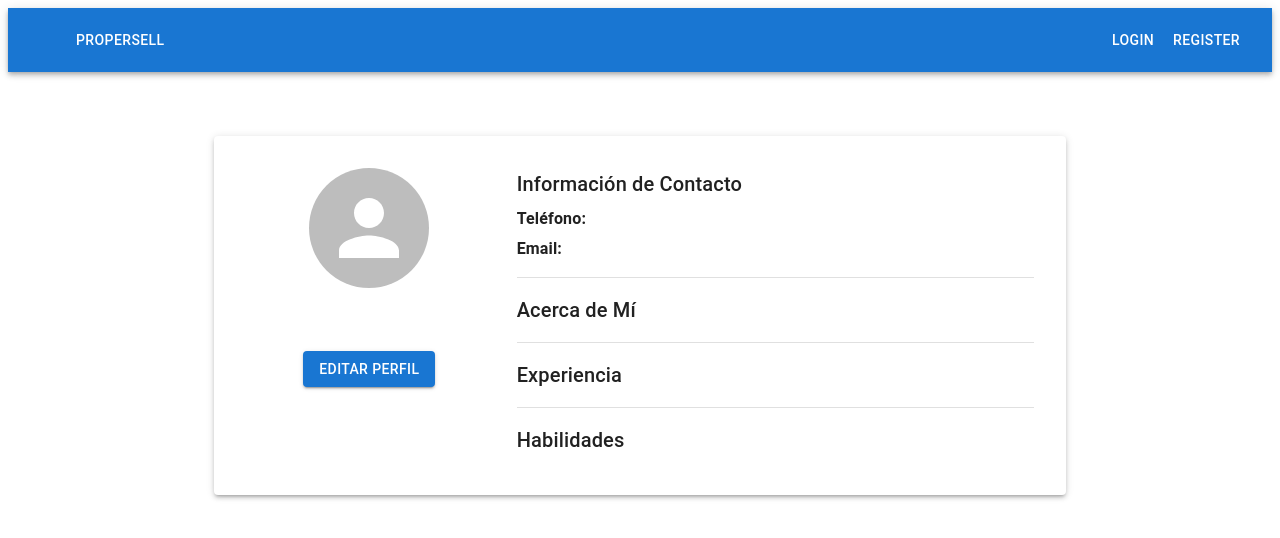
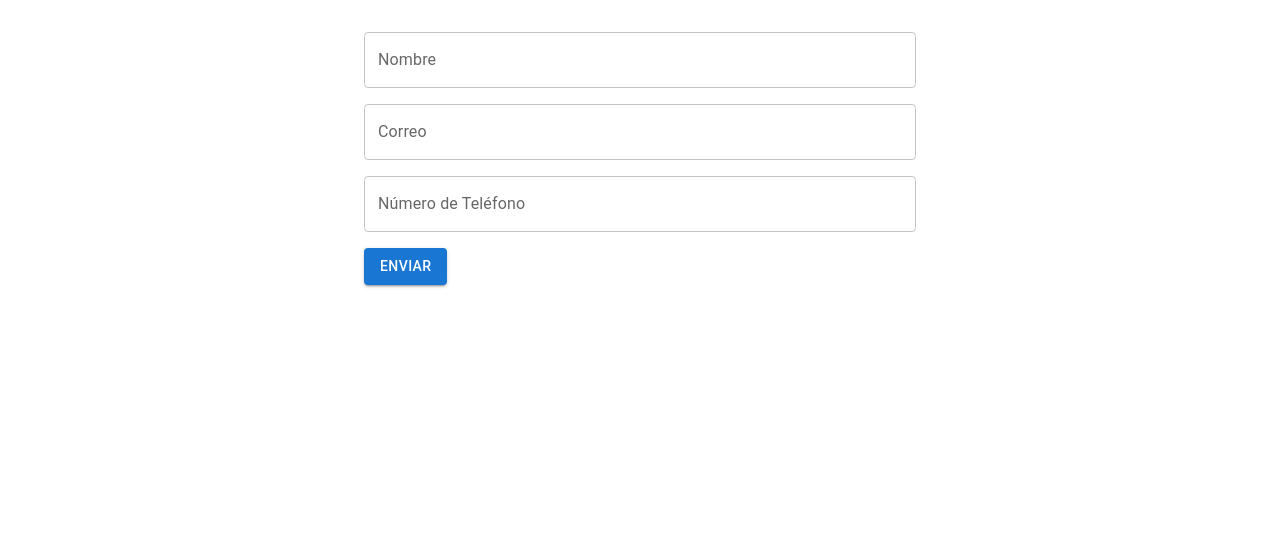
Before and after one commit to Sergioig37/TFG-DAW-ProperSell-front, a React (Vite) app: page /agente/create in a window 1280 px wide. Shown: the top 538 px of the page. Built offline with nearby package versions, Linux system fonts and the light colour scheme; no server answers.

Commit message:
CRUD frontal de agentes completo

```diff
--- a/src/App.jsx
+++ b/src/App.jsx
@@ -9,6 +9,8 @@ import { ClientesDashboard } from "./components/cliente/ClientesDashboard"
 import { AdminPanel } from "./components/admin/AdminPanel"
 import { PropiedadesDashboard } from "./components/propiedades/PropiedadesDashboard"
 import {AgenteProfile} from "./components/agente/AgenteProfile"
+import { AgenteCreate } from "./components/agente/AgenteCreate"
+import { AgenteUpdate } from "./components/agente/AgenteUpdate"
 
 
 export const App = () => {
@@ -23,6 +25,8 @@ export const App = () => {
             <Route path="/register" element={<Register/>}/>
             <Route path="/home" element={<HomePage/>}/>
             <Route path="/agente/:id" element={<AgenteProfile/>} />
+            <Route path="/agente/edit/:id" element={<AgenteUpdate/>}/>
+            <Route path="/agente/create" element={<AgenteCreate/>}/>
             <Route path="/admin/agentes-dashboard" element={<AgentesDashboard/>}/>
             <Route path="/admin/inmobiliarias-dashboard" element={<InmobiliariasDashboard/>}/>
             <Route path="/admin/clientes-dashboard" element={<ClientesDashboard/>}/>
--- a/src/components/Inmobiliaria/InmobiliariasDashboard.jsx
+++ b/src/components/Inmobiliaria/InmobiliariasDashboard.jsx
@@ -43,7 +43,7 @@ export const InmobiliariasDashboard = () => {
   return (
     <>
       <NavbarGeneral />
-      <Button variant="contained" color="primary" href="/inmobiliaria/create">
+      <Button variant="contained" color="primary" href="/inmobiliaria/create" sx={{mt: 4}}>
         Crear Inmobiliaria
       </Button>
       <TableContainer component={Paper}>
--- /dev/null
+++ b/src/components/agente/AgenteCreate.jsx
@@ -0,0 +1,73 @@
+import React, { useState } from "react";
+import { TextField, Button, Grid, Container } from "@mui/material";
+import { useNavigate } from "react-router-dom";
+
+export const AgenteCreate = () => {
+  const [nombre, setNombre] = useState("");
+  const [correo, setCorreo] = useState("");
+  const [numeroTelefono, setNumeroTelefono] = useState("");
+
+    const navigate = useNavigate();
+
+  const handleSubmit = (e) => {
+    e.preventDefault();
+    console.log("Datos enviados:", { nombre, correo, numeroTelefono });
+    var data = {
+        nombre: nombre,
+        correo: correo,
+        numeroTelefono: numeroTelefono,
+      };
+
+      fetch('http://localhost:9090/agente/save', {
+        method: 'POST',
+        headers: {
+          Accept: 'application/json',
+          'Content-Type': 'application/json',
+        },
+        body: JSON.stringify(data),
+      })
+      navigate("/admin/agentes-dashboard");
+  };
+
+
+
+
+
+  return (
+    <Container maxWidth="sm" sx={{ mt: 4 }}>
+      <form onSubmit={handleSubmit}>
+        <Grid container spacing={2}>
+          <Grid item xs={12}>
+            <TextField
+              fullWidth
+              label="Nombre"
+              value={nombre}
+              onChange={(e) => setNombre(e.target.value)}
+            />
+          </Grid>
+          <Grid item xs={12}>
+            <TextField
+              fullWidth
+              label="Correo"
+              value={correo}
+              onChange={(e) => setCorreo(e.target.value)}
+            />
+          </Grid>
+          <Grid item xs={12}>
+            <TextField
+              fullWidth
+              label="Número de Teléfono"
+              value={numeroTelefono}
+              onChange={(e) => setNumeroTelefono(e.target.value)}
+            />
+          </Grid>
+          <Grid item xs={12}>
+            <Button type="submit" variant="contained" color="primary">
+              Enviar
+            </Button>
+          </Grid>
+        </Grid>
+      </form>
+    </Container>
+  );
+};
--- a/src/components/agente/AgenteProfile.jsx
+++ b/src/components/agente/AgenteProfile.jsx
@@ -8,15 +8,7 @@ export const AgenteProfile = () => {
   const { id } = useParams();
   const navigate = useNavigate();
 
-  const [agente, setAgente] = useState({
-    nombre: "",
-    numeroTelefono: "",
-    inmobiliaria: "",
-    email: "",
-    descripcion: "",
-    experiencia: "",
-    avatar: "",
-  });
+  const [agente, setAgente] = useState([])
 
   useEffect(() => {
     fetch(`http://localhost:9090/agente/${id}`)
@@ -57,26 +49,9 @@ export const AgenteProfile = () => {
               <strong>Teléfono:</strong> {agente.numeroTelefono}
             </Typography>
             <Typography variant="body1" gutterBottom>
-              <strong>Email:</strong> {agente.email}
+              <strong>Email:</strong> {agente.correo}
             </Typography>
             <Divider sx={{ my: 2 }} />
-            <Typography variant="h6" gutterBottom>
-              Acerca de Mí
-            </Typography>
-            <Typography variant="body1" gutterBottom>
-              {agente.descripcion}
-            </Typography>
-            <Divider sx={{ my: 2 }} />
-            <Typography variant="h6" gutterBottom>
-              Experiencia
-            </Typography>
-            <Typography variant="body1" gutterBottom>
-              {agente.experiencia}
-            </Typography>
-            <Divider sx={{ my: 2 }} />
-            <Typography variant="h6" gutterBottom>
-              Habilidades
-            </Typography>
           </Grid>
         </Grid>
       </Paper>
--- /dev/null
+++ b/src/components/agente/AgenteUpdate.jsx
@@ -0,0 +1,89 @@
+import React, { useEffect, useState } from "react";
+import { TextField, Button, Grid, Container, useStepContext } from "@mui/material";
+import { useNavigate, useParams } from "react-router-dom";
+
+export const AgenteUpdate = () => {
+
+    const { id } = useParams();
+    const [idAgente, setIdAgente] = useState(0);
+  const [nombre, setNombre] = useState("");
+  const [correo, setCorreo] = useState("");
+  const [numeroTelefono, setNumeroTelefono] = useState("");
+
+    const navigate = useNavigate();
+
+    useEffect(() => {
+        fetch(`http://localhost:9090/agente/${id}`)
+          .then((res) => res.json())
+          .then((data) => {
+            setNombre(data.nombre);
+            setCorreo(data.correo);
+            setNumeroTelefono(data.numeroTelefono);
+            setIdAgente(data.id);
+          });
+      }, [id]);
+
+
+  const handleSubmit = (e) => {
+    e.preventDefault();
+    console.log("Datos enviados:", { nombre, correo, numeroTelefono });
+    var data = {
+        id: idAgente,
+        nombre: nombre,
+        correo: correo,
+        numeroTelefono: numeroTelefono,
+      };
+
+      fetch(`http://localhost:9090/agente/edit/${data.id}`, {
+        method: 'PUT',
+        headers: {
+          Accept: 'application/json',
+          'Content-Type': 'application/json',
+        },
+        body: JSON.stringify(data),
+      })
+      window.location.replace("/admin/agentes-dashboard");
+      };0
+
+
+
+
+
+  return (
+    <Container maxWidth="sm" sx={{ mt: 4 }}>
+      <form onSubmit={handleSubmit}>
+        <Grid container spacing={2}>
+          <Grid item xs={12}>
+            <TextField
+              fullWidth
+              label="Nombre"
+              value={nombre}
+              onChange={(e) => setNombre(e.target.value)}
+            />
+          </Grid>
+          <Grid item xs={12}>
+            <TextField
+              fullWidth
+              label="Correo"
+              value={correo}
+              onChange={(e) => setCorreo(e.target.value)}
+            />
+          </Grid>
+          <Grid item xs={12}>
+            <TextField
+              fullWidth
+              label="Número de Teléfono"
+              value={numeroTelefono}
+              onChange={(e) => setNumeroTelefono(e.target.value)}
+            />
+          </Grid>
+          <Grid item xs={12}>
+            <Button type="submit" variant="contained" color="primary">
+              Enviar
+            </Button>
+          </Grid>
+        </Grid>
+      </form>
+    </Container>
+  );
+};
--- a/src/components/agente/AgentesDashboard.jsx
+++ b/src/components/agente/AgentesDashboard.jsx
@@ -1,7 +1,7 @@
 import React, { useState, useEffect } from 'react';
 import { useNavigate } from 'react-router-dom';
 import { Button, Table, TableBody, TableCell, TableContainer, TableHead, TableRow, Paper, IconButton } from '@mui/material';
-import { Edit, Delete, Visibility } from '@mui/icons-material';
+import { Edit, Delete, Visibility, Margin } from '@mui/icons-material';
 import { NavbarGeneral } from '../NavbarGeneral';
 
 export const AgentesDashboard = () => {
@@ -47,7 +47,7 @@ export const AgentesDashboard = () => {
   return (
     <>
     <NavbarGeneral/>
-      <Button variant="contained" color="primary" href="/inmobiliaria/create">
+      <Button variant="contained" color="primary" href="/agente/create" sx={{mt: 4}}>
         Crear Agente
       </Button>
       <TableContainer component={Paper}>
@@ -57,6 +57,7 @@ export const AgentesDashboard = () => {
               <TableCell>ID</TableCell>
               <TableCell align="right">Nombre</TableCell>
               <TableCell align="right">Número de Teléfono</TableCell>
+              <TableCell align="right">Correo Electrónico</TableCell>
               <TableCell align="right">Ver</TableCell>
               <TableCell align="right">Editar</TableCell>
               <TableCell align="right">Borrar</TableCell>
@@ -70,6 +71,7 @@ export const AgentesDashboard = () => {
                 </TableCell>
                 <TableCell align="right">{agente.nombre}</TableCell>
                 <TableCell align="right">{agente.numeroTelefono}</TableCell>
+                <TableCell align='right'>{agente.correo}</TableCell>
                 <TableCell align="right">
                   <IconButton onClick={() => handleVer(agente.id)}>
                     <Visibility />
--- a/src/components/cliente/ClientesDashboard.jsx
+++ b/src/components/cliente/ClientesDashboard.jsx
@@ -43,7 +43,7 @@ export const ClientesDashboard = () => {
   return (
     <>
     <NavbarGeneral/>
-      <Button variant="contained" color="primary" href="/cliente/create">
+    <Button variant="contained" color="primary" href="/inmobiliaria/create" sx={{mt: 4}}>
         Crear Cliente
       </Button>
       <TableContainer component={Paper}>
--- a/src/components/propiedades/PropiedadesDashboard.jsx
+++ b/src/components/propiedades/PropiedadesDashboard.jsx
@@ -45,7 +45,7 @@ export const PropiedadesDashboard = () => {
   return (
     <>
     <NavbarGeneral/>
-      <Button variant="contained" color="primary" href="/propiedad/create">
+    <Button variant="contained" color="primary" href="/inmobiliaria/create" sx={{mt: 4}}>
         Crear Propiedad
       </Button>
       <TableContainer component={Paper}>
```
